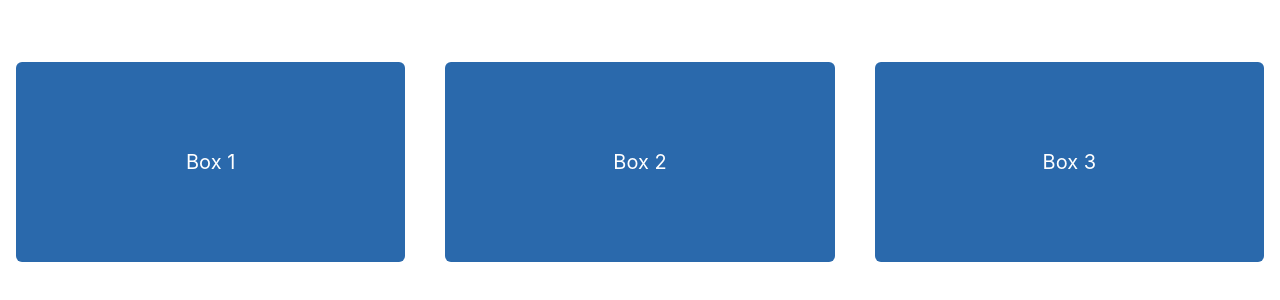
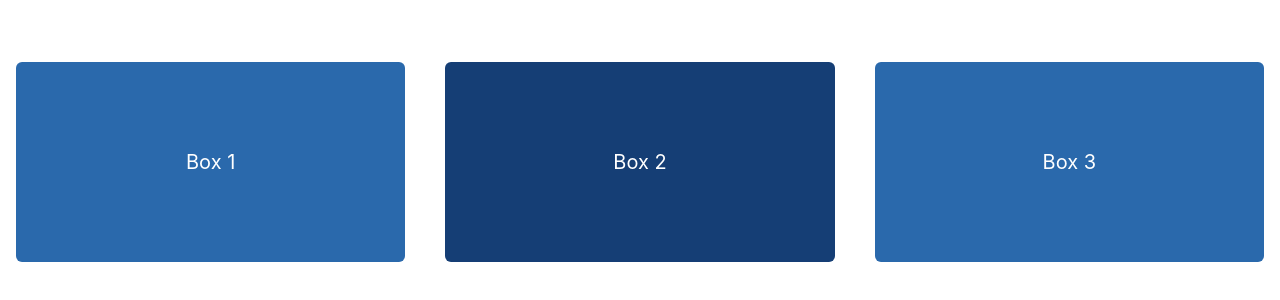
Before and after one commit to GPT-Engineer-App-Dev/three-boxes-in-row, a React (Vite) app: page / in a window 1280 px wide. Shown: the part 238-538 px from the top of the page. Built offline with nearby package versions, Linux system fonts and the light colour scheme.

Commit message:
Changed the color of the second box on the homepage to enhance visual appeal and complement the design.

```diff
--- a/src/pages/Index.jsx
+++ b/src/pages/Index.jsx
@@ -7,7 +7,7 @@ const Index = () => {
         <Box bg="brand.700" height="200px" borderRadius="md" p={4} display="flex" alignItems="center" justifyContent="center">
           <Text fontSize="xl" color="white">Box 1</Text>
         </Box>
-        <Box bg="brand.700" height="200px" borderRadius="md" p={4} display="flex" alignItems="center" justifyContent="center">
+        <Box bg="brand.800" height="200px" borderRadius="md" p={4} display="flex" alignItems="center" justifyContent="center">
           <Text fontSize="xl" color="white">Box 2</Text>
         </Box>
         <Box bg="brand.700" height="200px" borderRadius="md" p={4} display="flex" alignItems="center" justifyContent="center">
```
